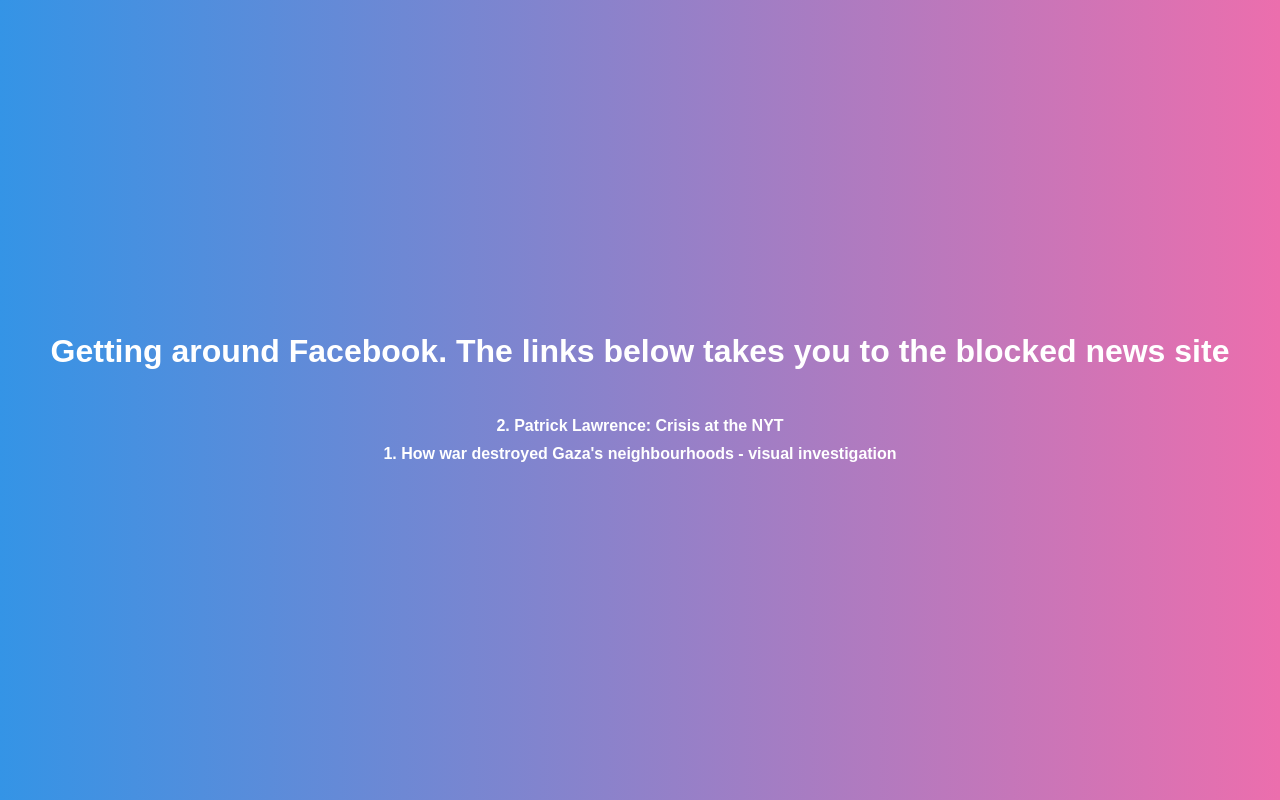
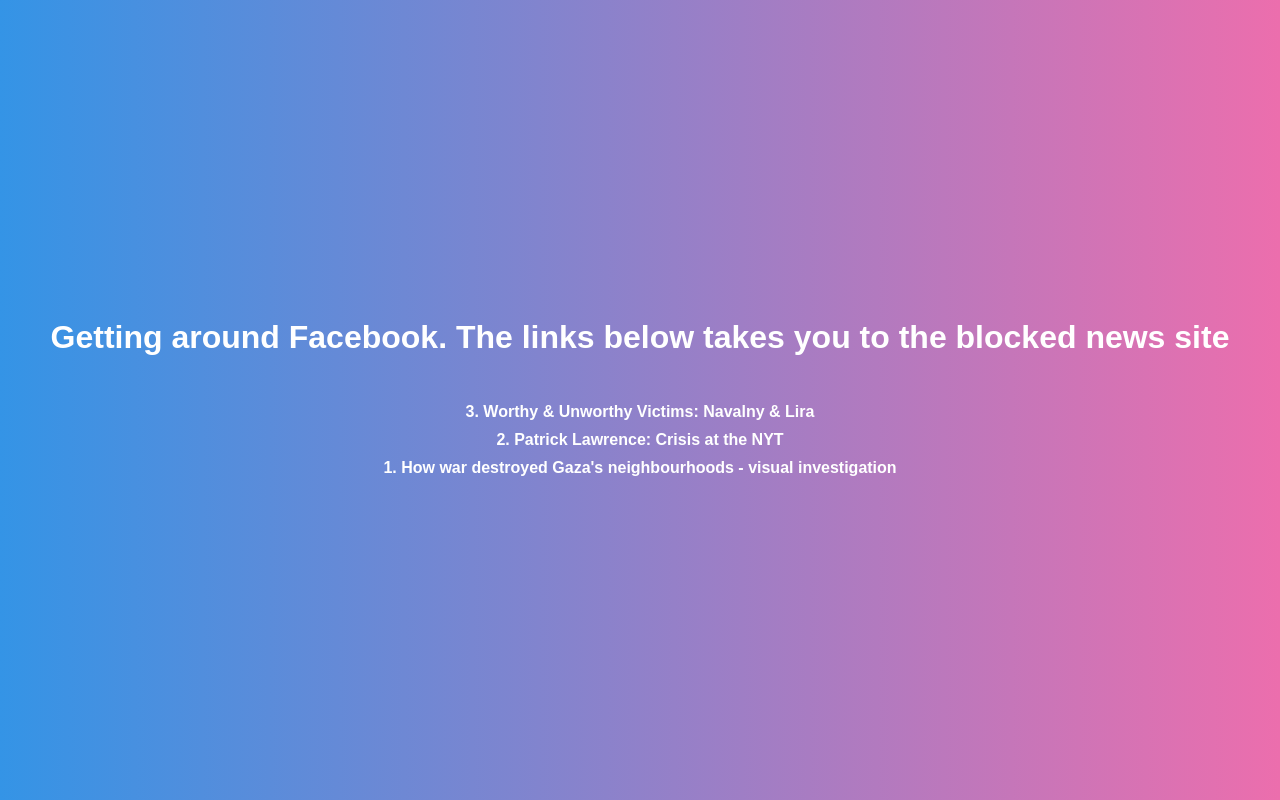
Before and after one commit to bagginsb7/bagginsb7.github.io, a plain HTML site: page index.html in a window 1280 px wide. Drawn offline with Linux system fonts and the light colour scheme.

Commit message:
Update index.html

```diff
--- a/index.html
+++ b/index.html
@@ -47,6 +47,13 @@
     <ul>
       <li>
         <a
+          href="https://consortiumnews.com/2024/02/28/worthy-unworthy-victims-navalny-lira/?eType=EmailBlastContent&eId=3e5198a7-3f48-499f-a148-4a63b2c4481b"
+          target="_self"
+          >3. Worthy & Unworthy Victims: Navalny & Lira</a
+        >
+      </li>
+      <li>
+        <a
           href="https://consortiumnews.com/2024/02/14/patrick-lawrence-crisis-at-the-nyt/"
           target="_self"
           >2. Patrick Lawrence: Crisis at the NYT</a
```
